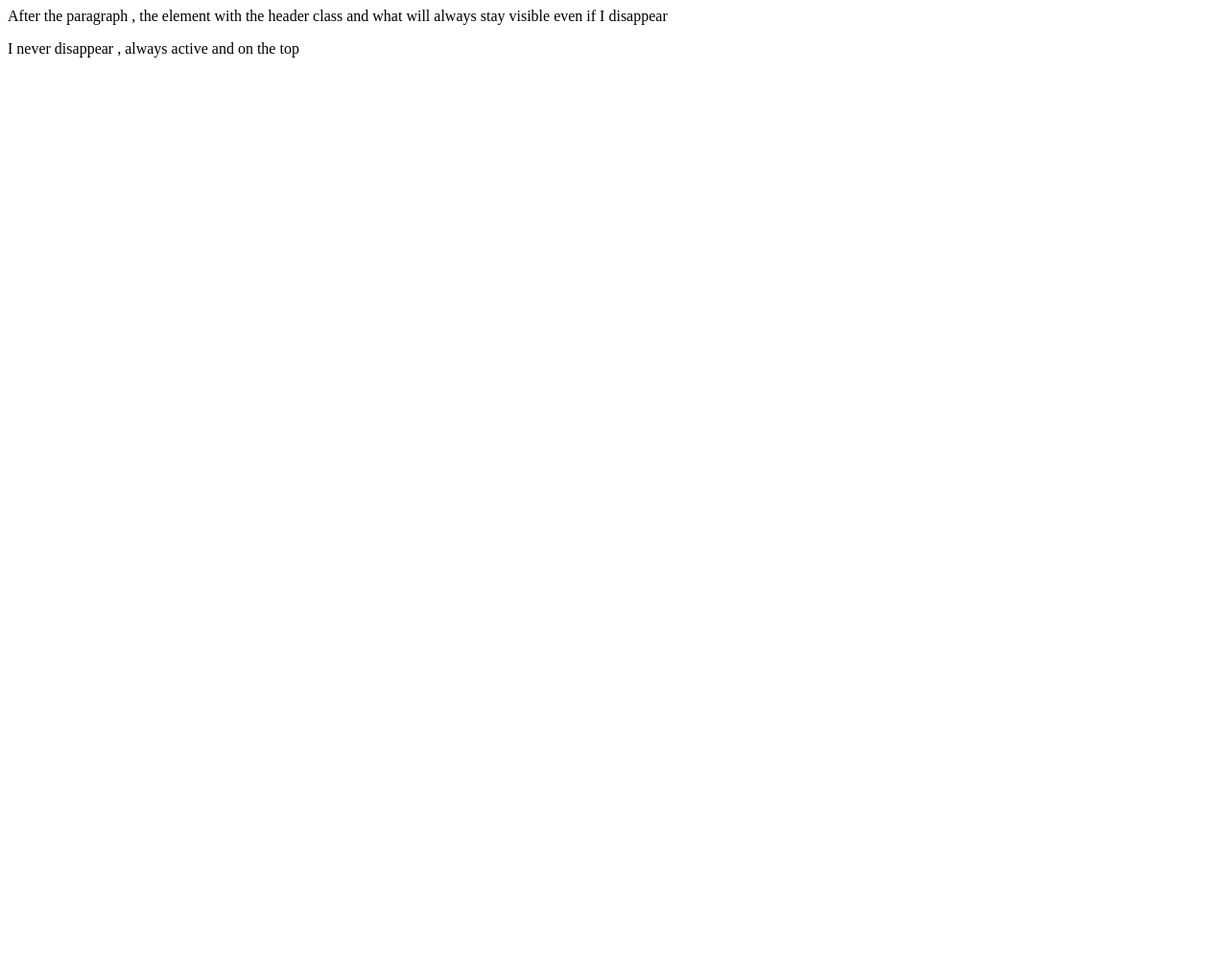
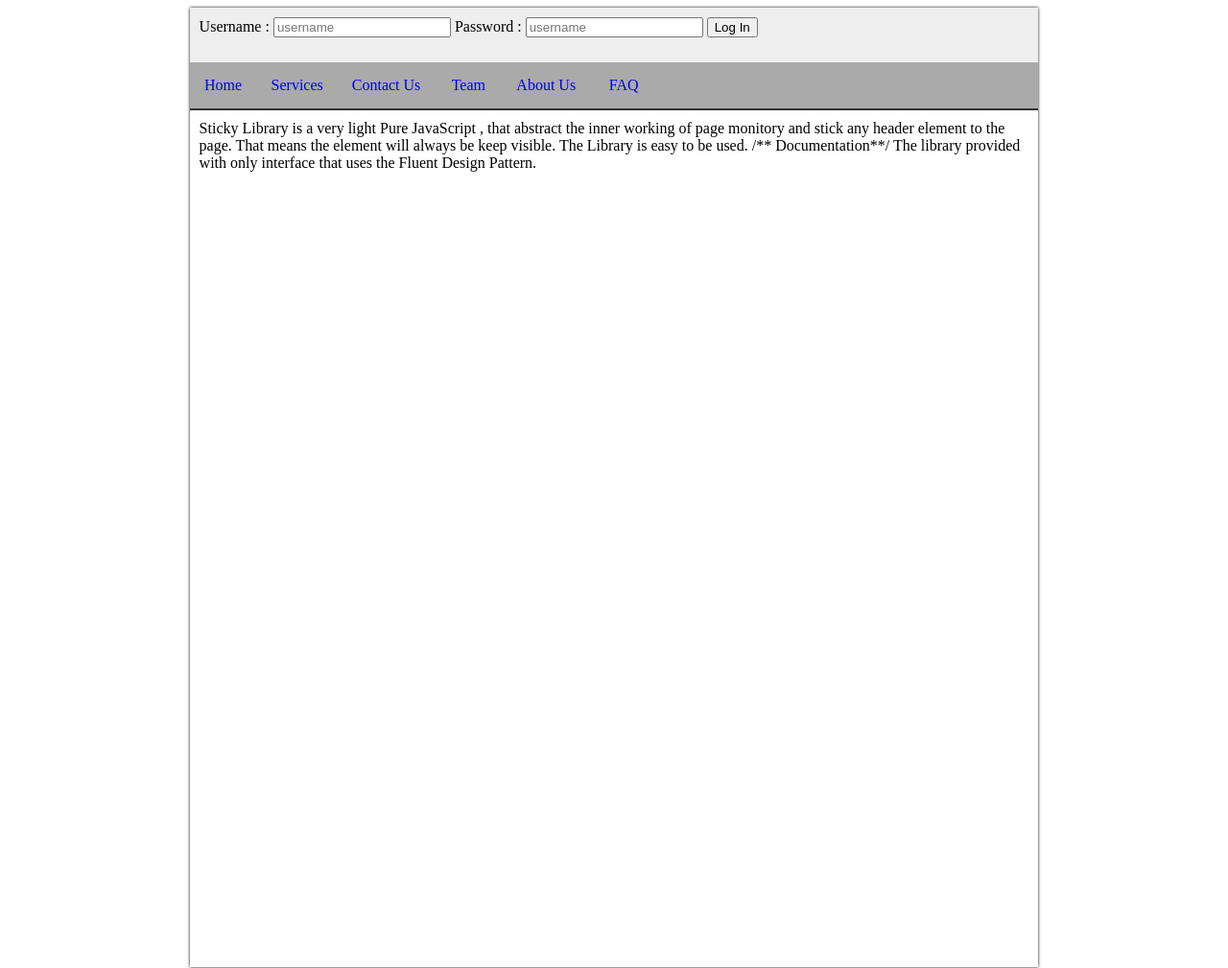
Before and after one commit to jimobama/Sticky, a plain HTML site: page index.html in a window 1280 px wide. Shown: the top 1009 px of the page at 96% size. Drawn offline with Linux system fonts and the light colour scheme.

Commit message:
Update index.html
A simple index.html test page for the sticky library updated

```diff
--- a/index.html
+++ b/index.html
@@ -9,7 +9,7 @@
 <script>
 window.onload=(function()
 {
-      Sticky("what").sticky.addClass("touch").sticky.addClass("four");
+      Sticky("menu-header").sticky.addClass("sticky").sticky;
 
 })
 </script>
@@ -21,34 +21,115 @@ window.onload=(function()
 	height:4000px;
 }
 
-.touch
+.container
 {
-	border:1px solid red;
+	border:0px solid red;
 	display:block;
-    width:100%;
-    color:#fff;
+    width:70%;
+    height:1000px;
+    margin:0 auto;
+    box-shadow:0px 0px 3px #000;
+    overflow:hidden;
 }
-.four{
+
+.container .header
+{
+	border-bottom:2px solid #333;
+	overflow:hidden;
+}
+
+.advert
+{
+	padding:10px;
+	background-color:#eee;
+	margin:0px;
+}
+
+.menu
+{
+  list-style:none;
+  margin:0;
+  padding:0;
+  overflow:hidden;
+  background-color:#AAA;
+}
+
+ .menu li
+{
+	display:block;
+	float:left;
+	min-width:70px;
+	overflow:hidden;
+
+
+}
+.menu li a{
+	text-decoration:none;
+	display:block;
+	position:relative;
+	text-align:center;
+	padding:15px;
+	border:0px solid red;
+}
+.sticky
+{
+
+	width:69.40% !important;
 	top:0px;
-	padding:50px;
-	background-color:#000;
-	opacity:0.7;
+	box-shadow:0px  1px 0px  #000;
+}
+#menu-header
+{
 	display:block;
+	width:100%;
+}
+.content
+{
+	padding:10px;
 }
 </style>
 </head>
 
 
 <body>
+  <div class='container'>
 
-<div class='body'>
+   <div class='header'>
+   <div class ='advert'>
+   	 <form>
+   	    Username : <input placeholder="username">
+   	    Password : <input type='password' placeholder="username">
+   	    <input type='button' value="Log In">
+   	 </form>
+   </div>
 
-<p>After the paragraph , the element with the header class and what will always stay visible even if I disappear</p>
-	  <div class='header' id='what'>
-            I never disappear , always active and on the top
+      <div id='menu-header'>
 
-	  </div>
-</div>
+      <ul class='menu'>
+      <li><a href='#'>Home</a></li>
+      <li><a href='#'>Services</a></li>
+      <li><a href='#'>Contact Us</a></li>
+      <li><a href='#'>Team</a></li>
+      <li><a href='#'>About Us</a></li>
+      <li><a href='#'>FAQ</a></li>
+      </ul>
+
+      </div>
+   </div>
+
+   <div class='content'>
+        Sticky Library is a very light Pure JavaScript , that abstract the inner working of page monitory and stick any header element to the page.
+        That means the element will always be keep visible.
+        The Library is easy to be used.
+
+
+        /** Documentation**/
+         The library provided with only interface that uses the Fluent Design Pattern.
+
+   </div>
+  </div>
+
+
 </body>
 
 
```
